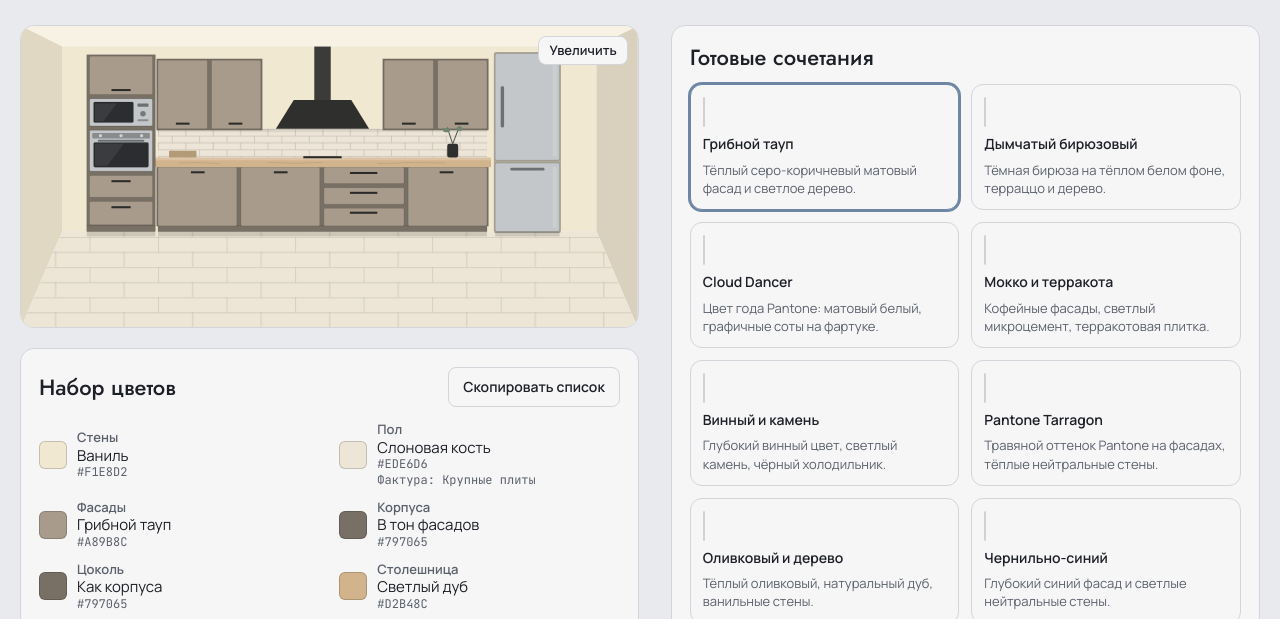
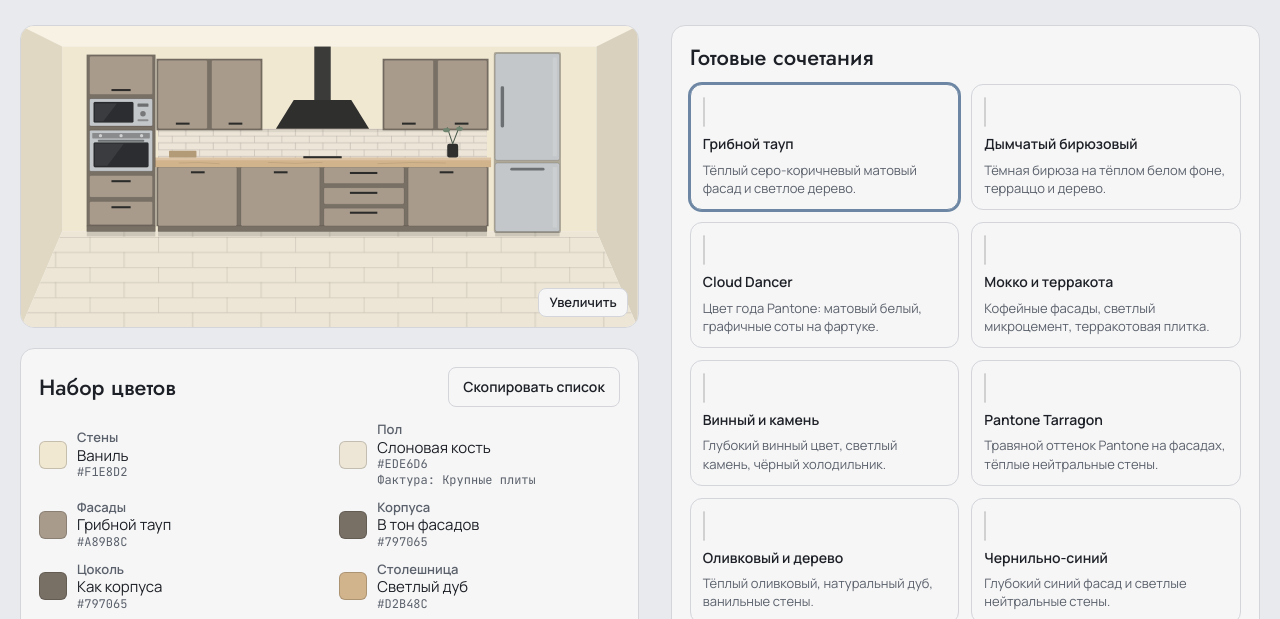
Before and after one commit to SpUm09/kitchen-fitting-lab, a plain HTML site: page index.html in a window 1280 px wide. Shown: the part 153-772 px from the top of the page. Drawn offline with Linux system fonts and the light colour scheme.

```diff
--- a/index.html
+++ b/index.html
@@ -48,7 +48,7 @@ h3{margin:0}
 .scene{position:relative;border-radius:14px;overflow:hidden;border:1px solid var(--line);line-height:0;background:var(--surface)}
 .scene svg{width:100%;height:auto;display:block}
 .scene [data-s]{cursor:zoom-in}
-.zoombtn{position:absolute;top:10px;right:10px;z-index:2;line-height:1.2;border:1px solid var(--line);background:var(--surface);color:var(--ink);border-radius:8px;padding:6px 10px;font-size:13px;font-weight:600;cursor:pointer}
+.zoombtn{position:absolute;right:10px;bottom:10px;z-index:2;line-height:1.2;border:1px solid var(--line);background:var(--surface);color:var(--ink);border-radius:8px;padding:6px 10px;font-size:13px;font-weight:600;cursor:pointer}
 .zoombtn:hover{border-color:var(--ring)}
 .zoomback{position:fixed;inset:0;z-index:59;background:rgba(12,14,18,.78);cursor:zoom-out}
 .scene.zoomed{position:fixed;z-index:60;left:50%;top:50%;transform:translate(-50%,-50%);width:min(1400px,calc(100vw - 32px),calc((100vh - 32px) * 2.04));margin:0}
```
